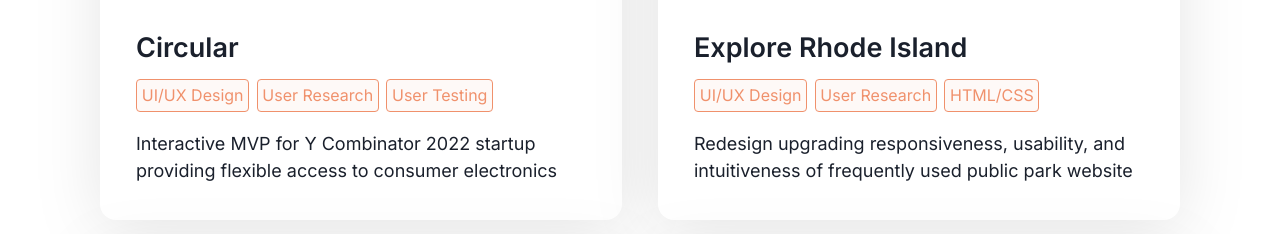
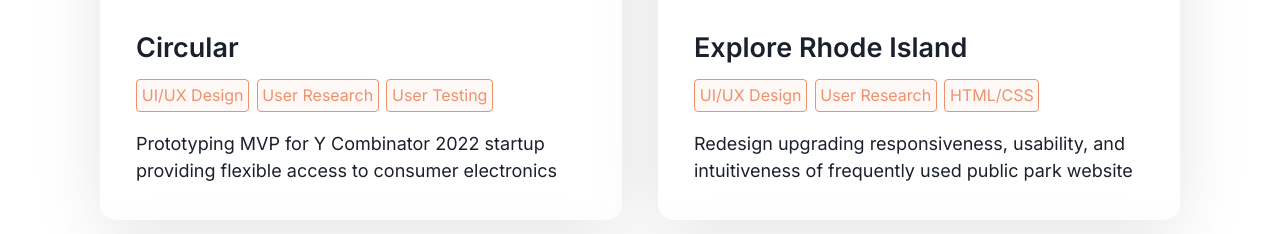
Before and after one commit to shaunlatip/portfolio, a Next.js app: page / in a window 1280 px wide. Shown: the part 1181-1415 px from the top of the page. Built offline with nearby package versions, Linux system fonts and the light colour scheme.

Commit message:
wording change

```diff
--- a/pages/index.tsx
+++ b/pages/index.tsx
@@ -52,7 +52,7 @@
                         <span className={styles.badge}>User Research</span>
                         <span className={styles.badge}>User Testing</span>
                       </div>
-                      <p>Interactive MVP for Y Combinator 2022 startup providing flexible access to consumer electronics</p>
+                      <p>Prototyping MVP for Y Combinator 2022 startup providing flexible access to consumer electronics</p>
                     </div>
                   </div>
                 </Link>
```
